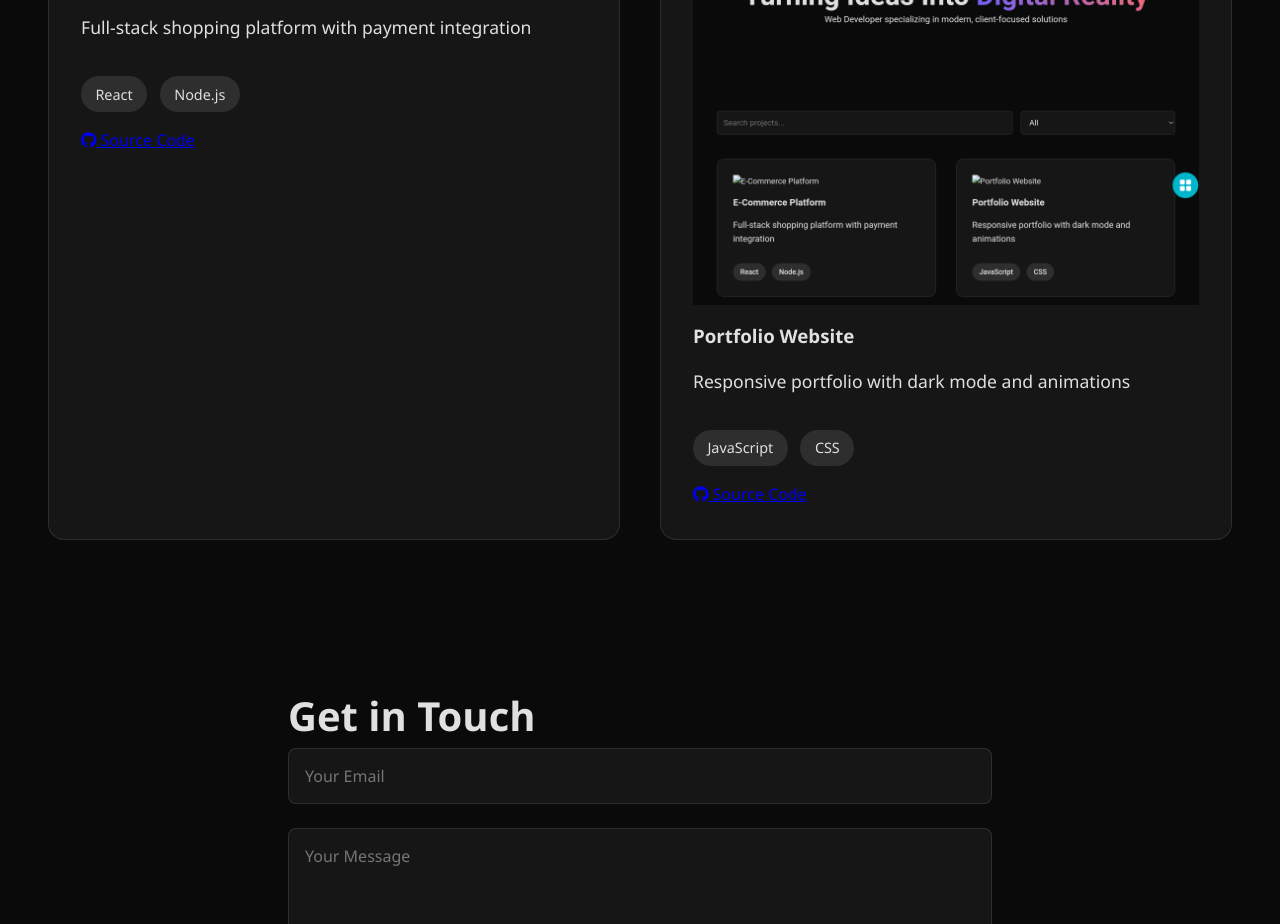
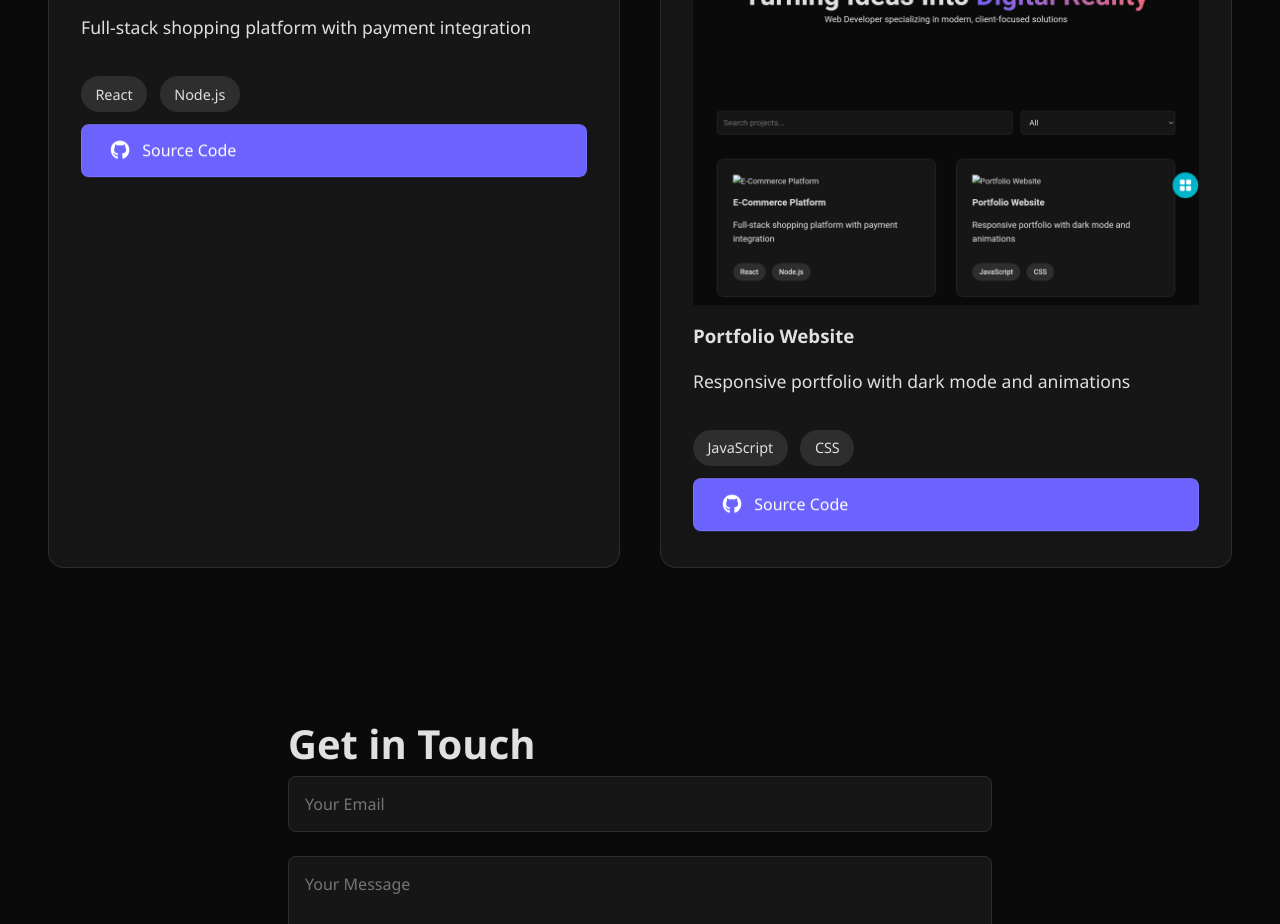
Before and after one commit to web19a/Portfolio, a plain HTML site: page index.html in a window 1280 px wide. Shown: the part 1969-2893 px from the top of the page. Drawn offline with Linux system fonts and the light colour scheme.

Commit message:
Update styles.css

```diff
--- a/styles.css
+++ b/styles.css
@@ -525,3 +525,80 @@ body.light-mode .bio-card {
         font-size: 1rem;
     }
 }
+/* GitHub Button Styles */
+.github-btn {
+    display: inline-flex;
+    align-items: center;
+    gap: 0.8rem;
+    padding: 0.8rem 1.8rem;
+    background: var(--primary);
+    color: white !important;
+    border-radius: 8px;
+    text-decoration: none;
+    transition: all 0.3s ease;
+    font-weight: 500;
+    backdrop-filter: blur(5px);
+    border: 1px solid rgba(255, 255, 255, 0.1);
+    box-shadow: 0 4px 6px rgba(0, 0, 0, 0.1);
+    position: relative;
+    overflow: hidden;
+}
+
+.github-btn i {
+    font-size: 1.2rem;
+}
+
+.github-btn:hover {
+    transform: translateY(-2px);
+    box-shadow: 0 6px 12px rgba(0, 0, 0, 0.2);
+    background: #5f58e6; /* Slightly darker primary color */
+}
+
+.github-btn::before {
+    content: '';
+    position: absolute;
+    top: 0;
+    left: -100%;
+    width: 100%;
+    height: 100%;
+    background: linear-gradient(
+        90deg,
+        transparent,
+        rgba(255, 255, 255, 0.1),
+        transparent
+    );
+    transition: 0.5s;
+}
+
+.github-btn:hover::before {
+    left: 100%;
+}
+
+/* Optional: Add floating animation */
+@keyframes float {
+    0%, 100% { transform: translateY(0); }
+    50% { transform: translateY(-5px); }
+}
+
+.github-btn {
+    animation: float 3s ease-in-out infinite;
+}
+
+/* For light mode */
+body.light-mode .github-btn {
+    background: var(--primary);
+    color: white !important;
+    border-color: rgba(0, 0, 0, 0.1);
+}
+
+/* Responsive */
+@media (max-width: 768px) {
+    .github-btn {
+        padding: 0.6rem 1.4rem;
+        font-size: 0.9rem;
+    }
+
+    .github-btn i {
+        font-size: 1rem;
+    }
+}
```
